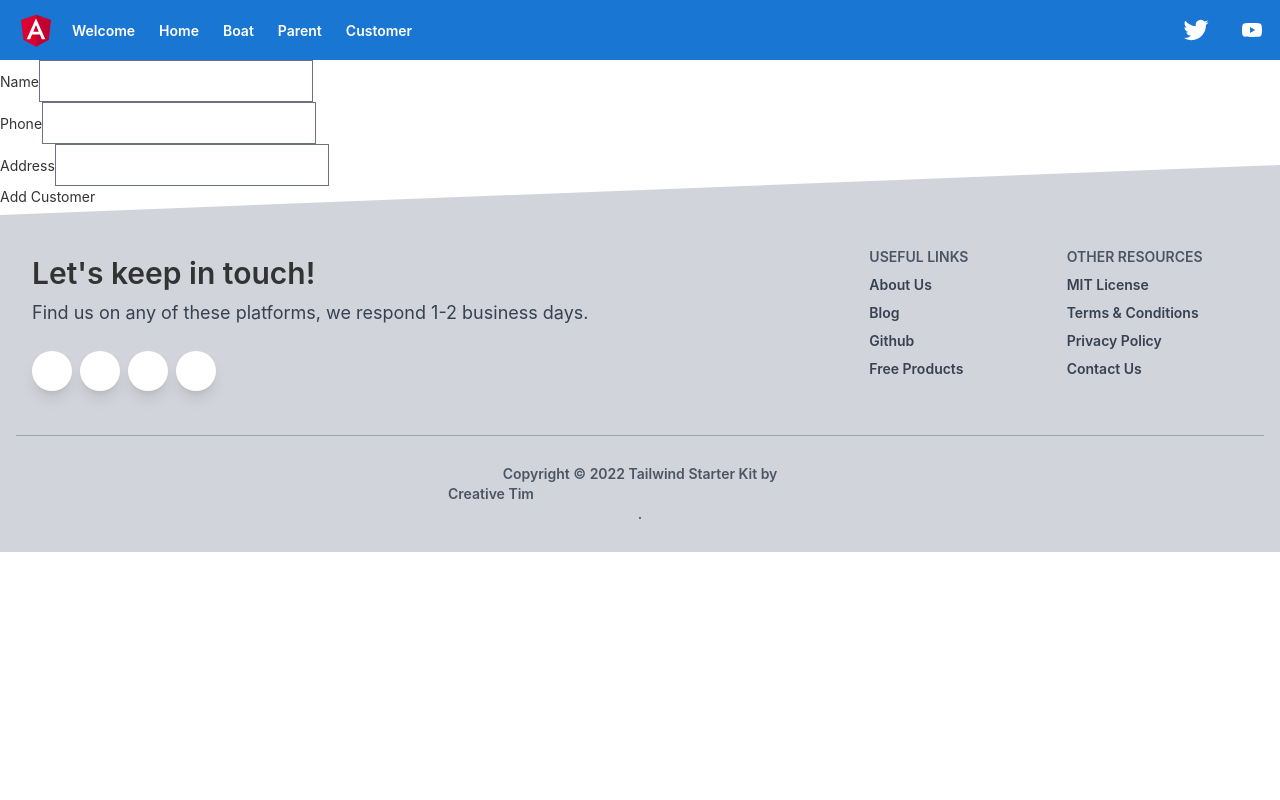
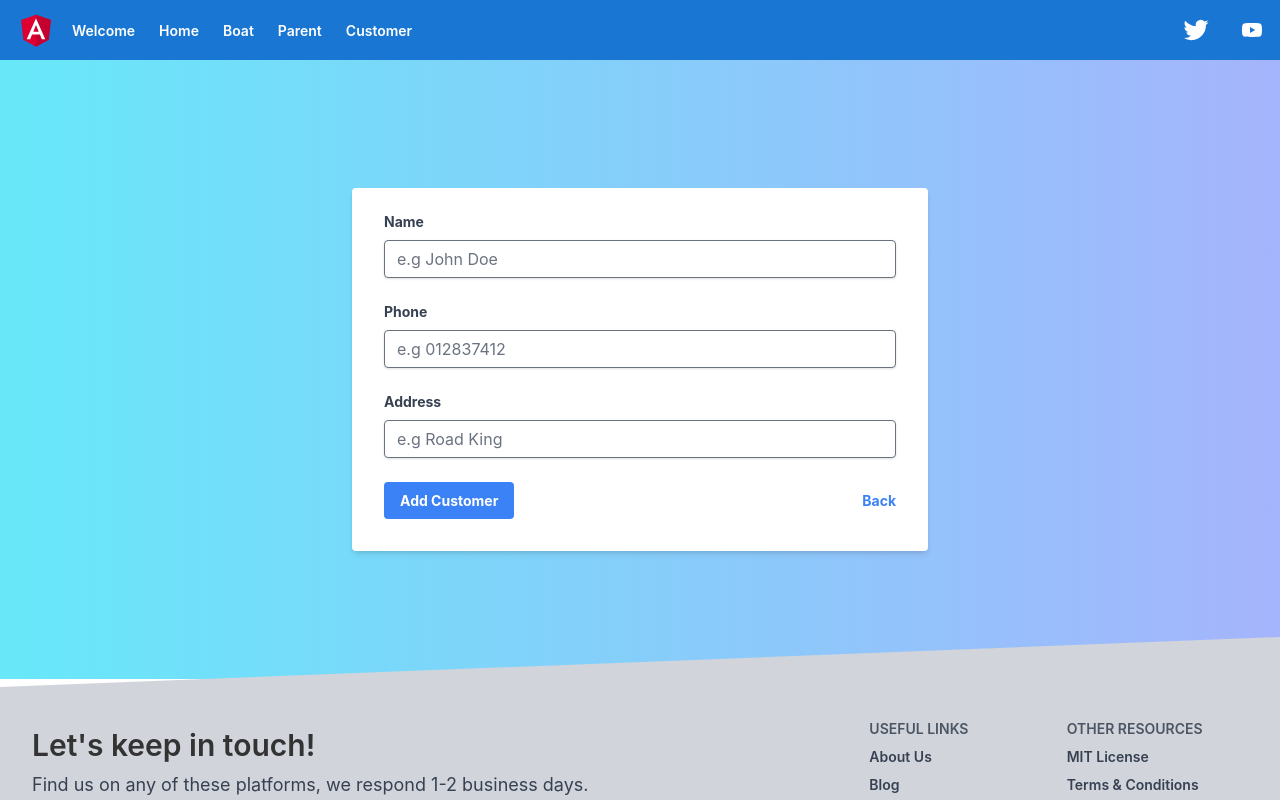
Before and after one commit to Laikokwui/AngularNodeJS, an Angular app: page /customer/create in a window 1280 px wide. Shown: the top 800 px of the page. Built offline with nearby package versions, Linux system fonts and the light colour scheme.

Commit message:
update UI [create & update customer], added html validation

```diff
--- a/src/app/components/customercreate/customercreate.component.html
+++ b/src/app/components/customercreate/customercreate.component.html
@@ -1,23 +1,58 @@
-<div class="row justify-content-center mt-5">
-    <div class="col-md-4">
-        <form [formGroup]="customerForm" (ngSubmit)="onSubmit()">
-          <div class="form-group">
-            <label>Name</label>
-            <input class="form-control" type="text" formControlName="fullName" required>
+<div class="bg-gradient-to-r from-cyan-300 to-indigo-300 p-16">
+  <div class="w-full max-w-xl mx-auto my-16">
+    <form class="bg-white shadow-md rounded px-8 pt-6 pb-8 mb-4" ngNativeValidate [formGroup]="customerForm" (ngSubmit)="onSubmit()">
+      <div class="mb-6">
+        <label class="block text-gray-700 text-sm font-bold mb-2">
+          Name
+        </label>
+        <input
+          class="shadow appearance-none border rounded w-full py-2 px-3 text-gray-700 leading-tight focus:outline-none focus:shadow-outline"
+          id="fullName"
+          type="text"
+          formControlName="fullName"
+          placeholder="e.g John Doe"
+          required
+        >
       </div>
 
-          <div class="form-group">
-            <label>Phone</label>
-            <input class="form-control" type="text" formControlName="phone" required>
+      <div class="mb-6">
+        <label class="block text-gray-700 text-sm font-bold mb-2">
+          Phone
+        </label>
+        <input
+          class="shadow appearance-none border rounded w-full py-2 px-3 text-gray-700 leading-tight focus:outline-none focus:shadow-outline"
+          id="phone"
+          type="text"
+          formControlName="phone"
+          placeholder="e.g 012837412"
+          required
+        >
       </div>
 
-          <div class="form-group">
-            <label>Address</label>
-            <input class="form-control" type="text" formControlName="address" required>
+      <div class="mb-6">
+        <label class="block text-gray-700 text-sm font-bold mb-2">
+          Address
+        </label>
+        <input
+          class="shadow appearance-none border rounded w-full py-2 px-3 text-gray-700 leading-tight focus:outline-none focus:shadow-outline"
+          id="address"
+          type="text"
+          formControlName="address"
+          placeholder="e.g Road King"
+          required
+        >
       </div>
 
-          <div class="form-group">
-            <button class="btn btn-primary btn-block" type="submit">Add Customer</button>
+      <div class="flex items-center justify-between">
+        <button class="bg-blue-500 hover:bg-blue-700 text-white font-bold py-2 px-4 rounded focus:outline-none focus:shadow-outline" type="submit">
+          Add Customer
+        </button>
+        <a
+          class="inline-block align-baseline font-bold text-sm text-blue-500 hover:text-blue-800"
+          routerLink="/customer"
+        >
+          Back
+        </a>
       </div>
     </form>
   </div>
--- a/src/app/components/customerupdate/customerupdate.component.html
+++ b/src/app/components/customerupdate/customerupdate.component.html
@@ -1,23 +1,58 @@
-<div class="row justify-content-center mt-5">
-    <div class="col-md-4">
-        <form [formGroup]="updateForm" (ngSubmit)="onSubmit()">
-          <div class="form-group">
-            <label>Name</label>
-            <input class="form-control" type="text" formControlName="fullName" required>
+<div class="bg-gradient-to-r from-cyan-300 to-indigo-300 p-16">
+  <div class="w-full max-w-xl mx-auto my-16">
+    <form class="bg-white shadow-md rounded px-8 pt-6 pb-8 mb-4" ngNativeValidate [formGroup]="updateForm" (ngSubmit)="onSubmit()">
+      <div class="mb-6">
+        <label class="block text-gray-700 text-sm font-bold mb-2">
+          Name
+        </label>
+        <input
+          class="shadow appearance-none border rounded w-full py-2 px-3 text-gray-700 leading-tight focus:outline-none focus:shadow-outline"
+          id="fullName"
+          type="text"
+          formControlName="fullName"
+          placeholder="e.g John Doe"
+          required
+        >
       </div>
 
-          <div class="form-group">
-            <label>Phone</label>
-            <input class="form-control" type="text" formControlName="phone" required>
+      <div class="mb-6">
+        <label class="block text-gray-700 text-sm font-bold mb-2">
+          Phone
+        </label>
+        <input
+          class="shadow appearance-none border rounded w-full py-2 px-3 text-gray-700 leading-tight focus:outline-none focus:shadow-outline"
+          id="phone"
+          type="text"
+          formControlName="phone"
+          placeholder="e.g 012837412"
+          required
+        >
       </div>
 
-          <div class="form-group">
-            <label>Address</label>
-            <input class="form-control" type="text" formControlName="address" required>
+      <div class="mb-6">
+        <label class="block text-gray-700 text-sm font-bold mb-2">
+          Address
+        </label>
+        <input
+          class="shadow appearance-none border rounded w-full py-2 px-3 text-gray-700 leading-tight focus:outline-none focus:shadow-outline"
+          id="address"
+          type="text"
+          formControlName="address"
+          placeholder="e.g Road King"
+          required
+        >
       </div>
 
-          <div class="form-group">
-            <button class="btn btn-primary btn-block" type="submit">Update Customer</button>
+      <div class="flex items-center justify-between">
+        <button class="bg-blue-500 hover:bg-blue-700 text-white font-bold py-2 px-4 rounded focus:outline-none focus:shadow-outline" type="submit">
+          Update Customer
+        </button>
+        <a
+          class="inline-block align-baseline font-bold text-sm text-blue-500 hover:text-blue-800"
+          routerLink="/customer"
+        >
+          Back
+        </a>
       </div>
     </form>
   </div>
```
Lines whose indentation alone changed are shown as unchanged.
